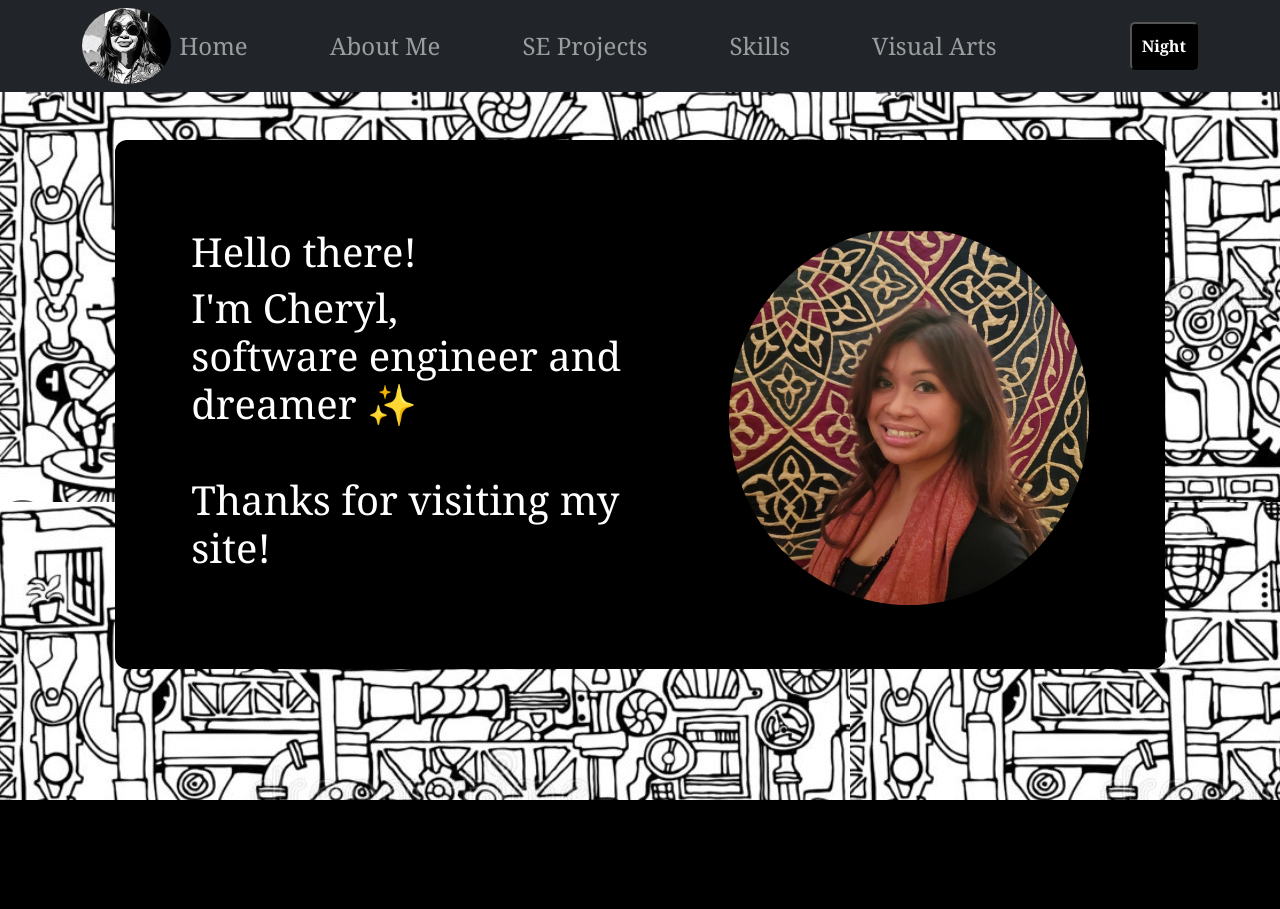
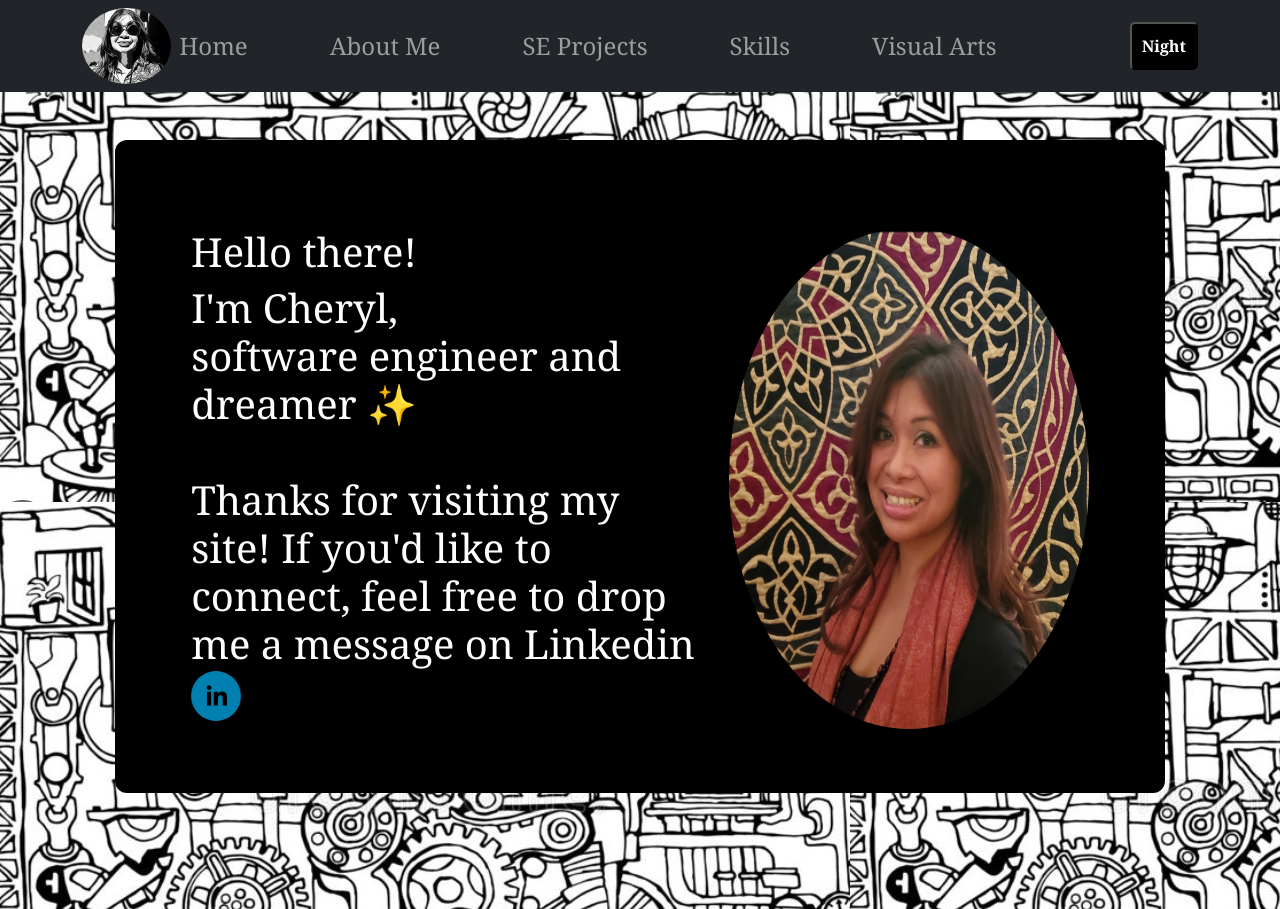
Before and after one commit to Cherylcc227/CherylCWebsite, a React (Create React App) app in the folder client/: page / in a window 1280 px wide. Before the commit the page ends 800 px from the top, so only its background shows below. Built offline with nearby package versions, Linux system fonts and the light colour scheme.

Commit message:
Added linkedin contact

```diff
--- a/client/src/components/LandingPage.jsx
+++ b/client/src/components/LandingPage.jsx
@@ -4,6 +4,7 @@ import Me from "../images/Me.jpg"
 import Container from 'react-bootstrap/Container';
 import Row from 'react-bootstrap/Row';
 import Col from 'react-bootstrap/Col';
+import { SocialIcon } from 'react-social-icons';
 
 const LandingPage = () => {
   const qualities = [`creative creature	👩‍🎨`, 'cosplayer 👩‍🎤	', 'artist 🎨', 'dog mama 🦮', 'food enthusiast 🍔', 'avid learner 🤓', 'prop designer 🎭	', `novice gardener 🪷`, 'costume maker 👹	', ' dreamer ✨', 'optimist 🥛	']
@@ -37,7 +38,7 @@ const LandingPage = () => {
                {quality}
                <br/>
                <br/>
-               Thanks for visiting my site!
+               Thanks for visiting my site! If you'd like to connect, feel free to drop me a message on Linkedin <SocialIcon url="https://www.linkedin.com/in/cheryl-casas/" />
               </h1>
             </Col>
             <Col md="5">
```
